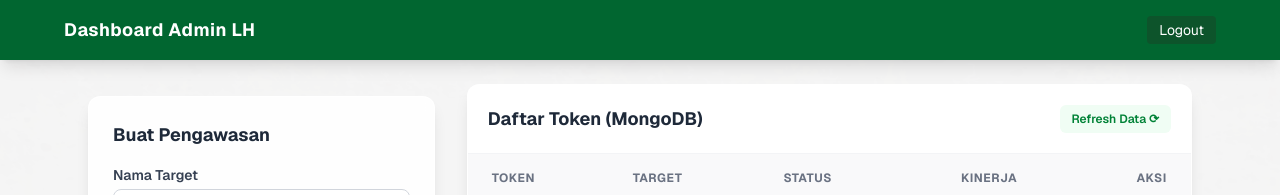
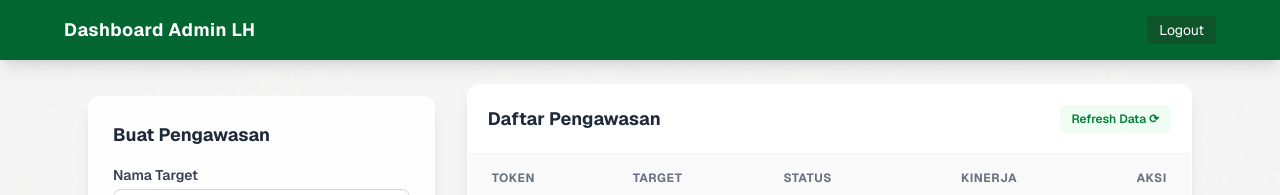
Before and after one commit to irfandelix/dlh-pengawasan-app, a Next.js app: page /admin/dashboard in a window 1280 px wide. Shown: the top 195 px of the page. Built offline with nearby package versions, Linux system fonts and the light colour scheme; no server answers; the database is empty.

Commit message:
v1.5.1 change name

```diff
--- a/app/admin/dashboard/page.js
+++ b/app/admin/dashboard/page.js
@@ -218,7 +218,7 @@ export default function AdminDashboard() {
         <div className="md:col-span-2">
           <div className="bg-white/90 backdrop-blur-sm rounded-xl shadow-lg border border-white/50 overflow-hidden min-h-[500px]">
             <div className="p-5 border-b border-gray-100 bg-white/50 flex justify-between items-center">
-              <h2 className="font-bold text-gray-800 text-lg">Daftar Token (MongoDB)</h2>
+              <h2 className="font-bold text-gray-800 text-lg">Daftar Pengawasan</h2>
               <button onClick={fetchTokens} className="text-xs font-semibold text-green-700 bg-green-50 px-3 py-1.5 rounded-md hover:bg-green-100">
                 Refresh Data ⟳
               </button>
```
